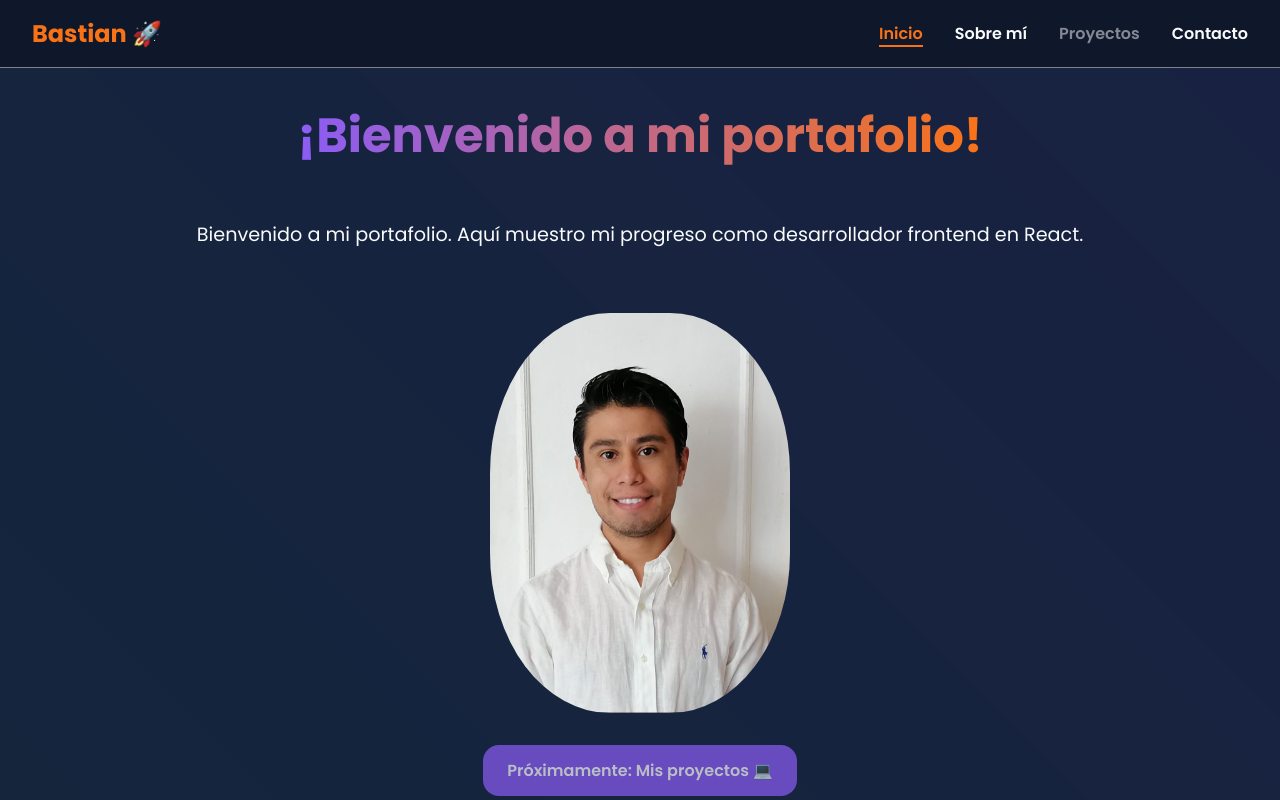
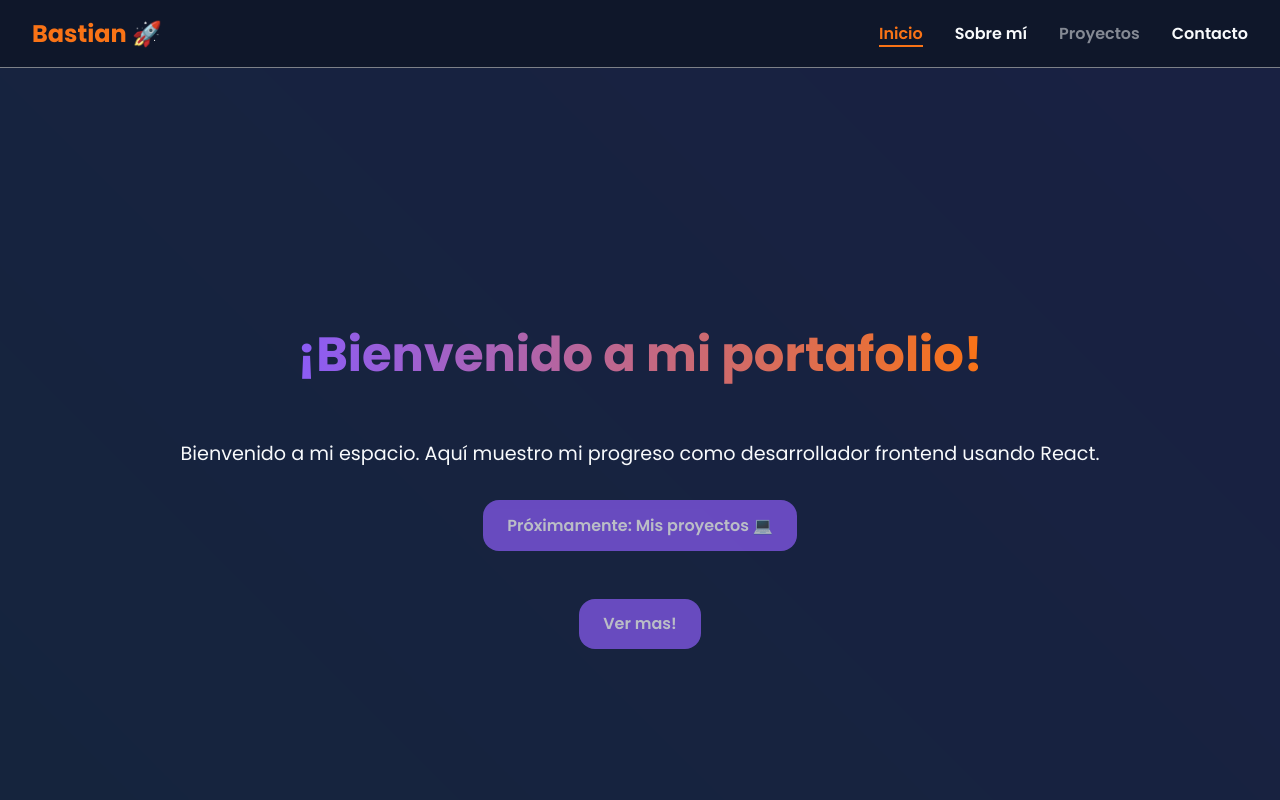
Before and after one commit to bastianCeronDuque/mi-portafolio-react, a React (Vite) app: page / in a window 1280 px wide. Shown: the top 800 px of the page. Built offline with nearby package versions, Linux system fonts and the light colour scheme.

Commit message:
Removiendo fotografia en home

```diff
--- a/src/pages/Home.jsx
+++ b/src/pages/Home.jsx
@@ -1,6 +1,6 @@
 import { motion } from "framer-motion";
 import AnimatedToggle from "../components/AnimatedToggle";
-import devImg from "../assets/bastian-dev.jpg";
+// import devImg from "../assets/bastian-dev.jpg";
 import "../styles/Home.css";
 export default function Home() {
   return (
@@ -13,9 +13,9 @@ export default function Home() {
       >
         <h1 className="titulo-gradient">¡Bienvenido a mi portafolio!</h1>
         <p className="subtitulo" style={{ fontSize: "1.2rem" }}>
-          Bienvenido a mi portafolio. Aquí muestro mi progreso como desarrollador frontend en React.
+          Bienvenido a mi espacio. Aquí muestro mi progreso como desarrollador frontend usando React.
         </p>
-        <motion.img
+        {/* <motion.img
         src={devImg}
         alt="Desarrollador Frontend"
         className="dev-img"
@@ -25,7 +25,7 @@ export default function Home() {
         animate={{ opacity: 1, scale: 1 }}
         transition={{type:'spring',stifness: 300, damping: 20}}
         >
-        </motion.img>
+        </motion.img> */}
         <motion.button
         className="btn-accion"
         whileHover={{
```
